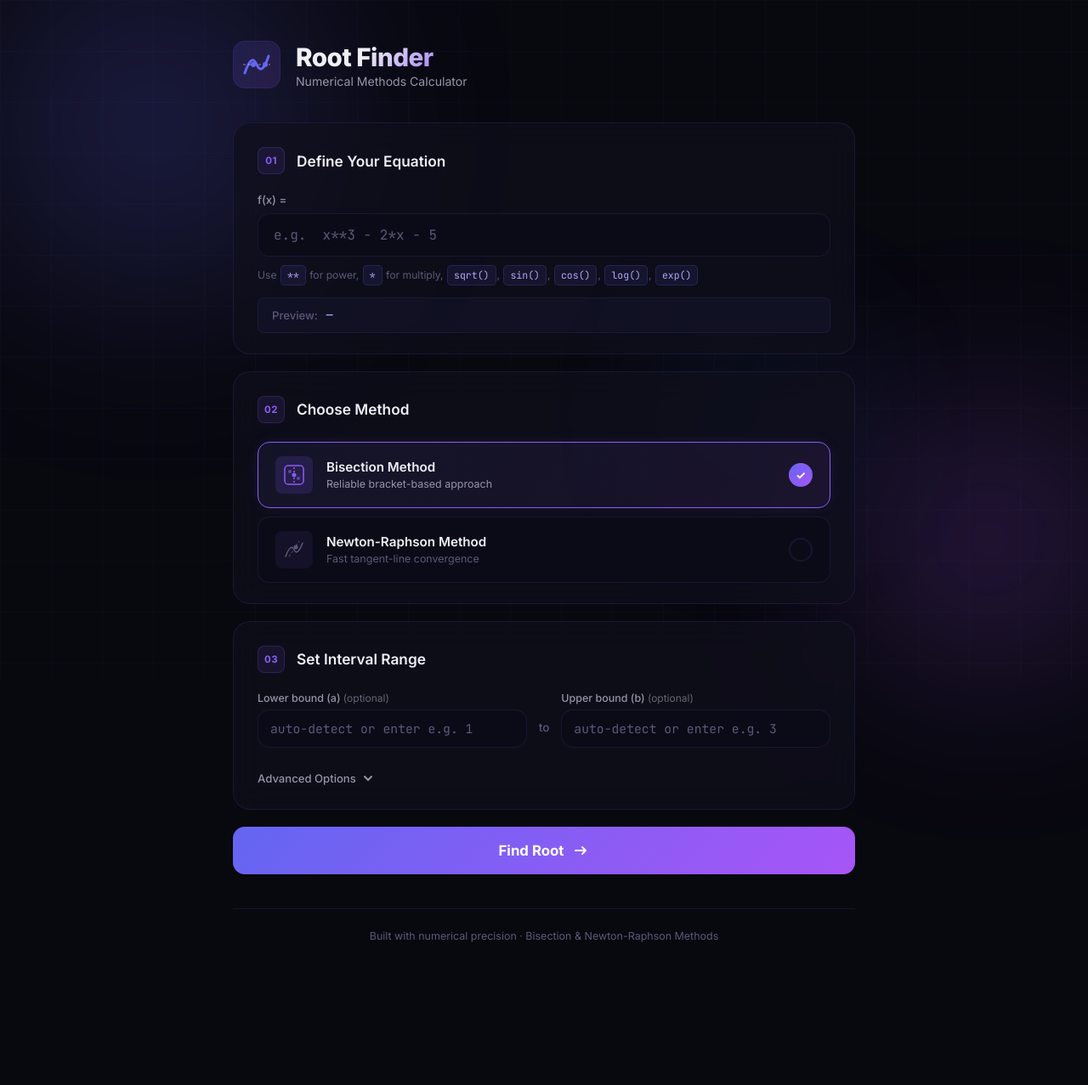
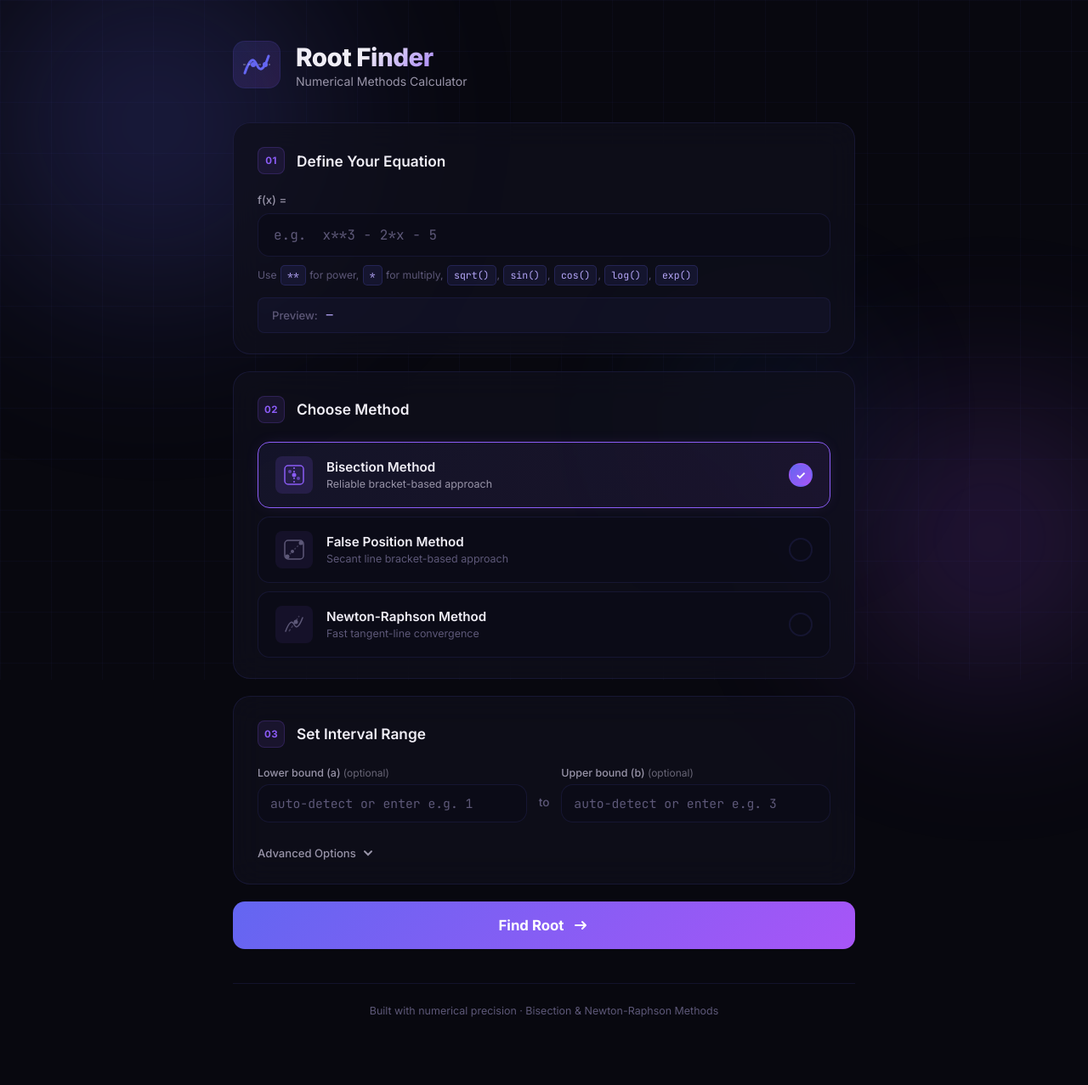
Before and after one commit to SaifHassanEmon/RootFInder, a Flask app: page / in a window 1280 px wide. Shown: the whole page at 85% size. Before the commit the page ends 1109 px from the top, so only its background shows below. Run offline with Flask 3, Linux system fonts and the light colour scheme.

Commit message:
Add False Position (Regula Falsi) method

```diff
--- a/app.py
+++ b/app.py
@@ -146,6 +146,70 @@ def bisection(f_lambda, a, b, tol, max_iter):
     return rows, (a + b) / 2.0, False, f"Did not converge within {max_iter} iterations. Best approximation returned."
 
 # ---------------------------------------------------------------------------
+# False Position (Regula Falsi) Method
+# ---------------------------------------------------------------------------
+
+def false_position(f_lambda, a, b, tol, max_iter):
+    """
+    False Position (Regula Falsi) root-finding method.
+    Returns (table_rows, root, converged, message).
+    """
+    fa = safe_eval(f_lambda, a)
+    fb = safe_eval(f_lambda, b)
+
+    if fa is None or fb is None:
+        return [], None, False, "Cannot evaluate the function at one or both endpoints."
+
+    if fa * fb > 0:
+        return [], None, False, (
+            f"Invalid range: f({a}) = {fa:.6g} and f({b}) = {fb:.6g} have the same sign. "
+            "The False Position method requires f(a) and f(b) to have opposite signs."
+        )
+
+    rows = []
+    c_old = None
+
+    for i in range(1, max_iter + 1):
+        fa_val = safe_eval(f_lambda, a)
+        fb_val = safe_eval(f_lambda, b)
+
+        if fa_val is None or fb_val is None:
+            return rows, None, False, "Cannot evaluate f(a) or f(b)."
+
+        if abs(fb_val - fa_val) < 1e-15:
+            return rows, None, False, "f(b) - f(a) is zero; division by zero in False Position formula."
+
+        c = (a * fb_val - b * fa_val) / (fb_val - fa_val)
+        fc = safe_eval(f_lambda, c)
+        if fc is None:
+            return rows, None, False, f"Cannot evaluate f({c})."
+
+        error = abs(c - c_old) if c_old is not None else abs(b - a)
+
+        rows.append({
+            'iter': i,
+            'a': round(a, 10),
+            'b': round(b, 10),
+            'c': round(c, 10),
+            'fa': round(fa_val, 10),
+            'fb': round(fb_val, 10),
+            'fc': round(fc, 10),
+            'error': round(error, 10),
+        })
+
+        if abs(fc) < 1e-15 or error < tol:
+            return rows, c, True, f"Converged after {i} iterations."
+
+        c_old = c
+
+        if fa_val * fc < 0:
+            b = c
+        else:
+            a = c
+
+    return rows, c_old, False, f"Did not converge within {max_iter} iterations. Best approximation returned."
+
+# ---------------------------------------------------------------------------
 # Newton-Raphson Method
 # ---------------------------------------------------------------------------
 
@@ -254,6 +318,29 @@ def solve():
         columns = ['iter', 'a', 'b', 'c', 'fa', 'fb', 'fc', 'error']
         headers = ['n', 'a', 'b', 'c = (a+b)/2', 'f(a)', 'f(b)', 'f(c)', '|Error|']
 
+    elif method == 'false_position':
+        a_val = data.get('a')
+        b_val = data.get('b')
+
+        if a_val is None or a_val == "" or b_val is None or b_val == "":
+            a, b = find_bisection_interval(f)
+            if a is None or b is None:
+                return jsonify({'success': False, 'error': 'Could not automatically find an interval where the function changes sign. Please specify a range manually.'}), 400
+            auto_detected = True
+        else:
+            try:
+                a, b = float(a_val), float(b_val)
+                auto_detected = False
+            except ValueError:
+                return jsonify({'success': False, 'error': 'Lower and upper bounds must be numeric.'}), 400
+
+            if a >= b:
+                return jsonify({'success': False, 'error': 'Lower bound (a) must be less than upper bound (b).'}), 400
+
+        rows, root, converged, message = false_position(f, a, b, tol, max_iter)
+        columns = ['iter', 'a', 'b', 'c', 'fa', 'fb', 'fc', 'error']
+        headers = ['n', 'a', 'b', 'c (false position)', 'f(a)', 'f(b)', 'f(c)', '|Error|']
+
     elif method == 'newton':
         x0_val = data.get('x0')
         if x0_val is None or x0_val == "":
@@ -293,7 +380,7 @@ def solve():
         'auto_detected': auto_detected
     }
 
-    if method == 'bisection':
+    if method in ('bisection', 'false_position'):
         result['a'] = a
         result['b'] = b
     elif method == 'newton':
--- a/static/js/script.js
+++ b/static/js/script.js
@@ -11,6 +11,7 @@
     const previewExpr     = document.getElementById('preview-expr');
     const previewStatus   = document.getElementById('preview-status');
     const btnBisection    = document.getElementById('btn-bisection');
+    const btnFalsePosition = document.getElementById('btn-falseposition');
     const btnNewton       = document.getElementById('btn-newton');
     const bisectionInputs = document.getElementById('bisection-inputs');
     const newtonInputs    = document.getElementById('newton-inputs');
@@ -34,9 +35,10 @@
     function selectMethod(method) {
         selectedMethod = method;
         btnBisection.classList.toggle('active', method === 'bisection');
+        btnFalsePosition.classList.toggle('active', method === 'false_position');
         btnNewton.classList.toggle('active', method === 'newton');
 
-        if (method === 'bisection') {
+        if (method === 'bisection' || method === 'false_position') {
             bisectionInputs.classList.remove('hidden');
             newtonInputs.classList.add('hidden');
             rangeTitle.textContent = 'Set Interval Range';
@@ -48,6 +50,7 @@
     }
 
     btnBisection.addEventListener('click', () => selectMethod('bisection'));
+    btnFalsePosition.addEventListener('click', () => selectMethod('false_position'));
     btnNewton.addEventListener('click', () => selectMethod('newton'));
 
     // ---- Advanced Options Toggle ----
@@ -122,7 +125,7 @@
             maxIter,
         };
 
-        if (selectedMethod === 'bisection') {
+        if (selectedMethod === 'bisection' || selectedMethod === 'false_position') {
             const aVal = document.getElementById('range-a').value.trim();
             const bVal = document.getElementById('range-b').value.trim();
             if (aVal !== '') payload.a = parseFloat(aVal);
@@ -151,7 +154,7 @@
 
             // Fill auto-detected values back in the UI inputs
             if (data.auto_detected) {
-                if (data.method === 'bisection') {
+                if (data.method === 'bisection' || data.method === 'false_position') {
                     document.getElementById('range-a').value = data.a;
                     document.getElementById('range-b').value = data.b;
                 } else if (data.method === 'newton') {
@@ -171,12 +174,15 @@
     // ---- Render Results ----
     function renderResults(data) {
         // Meta tags
-        const methodLabel = data.method === 'bisection' ? 'Bisection' : 'Newton-Raphson';
+        let methodLabel = 'Bisection';
+        if (data.method === 'false_position') methodLabel = 'False Position';
+        else if (data.method === 'newton') methodLabel = 'Newton-Raphson';
+
         let metaHTML = `
             <span class="meta-tag"><span class="tag-label">Method</span> ${methodLabel}</span>
             <span class="meta-tag"><span class="tag-label">f(x)</span> ${escapeHTML(data.equation)}</span>
         `;
-        if (data.method === 'bisection') {
+        if (data.method === 'bisection' || data.method === 'false_position') {
             metaHTML += `<span class="meta-tag"><span class="tag-label">Interval [a, b]</span> [${formatNum(data.a, 6)}, ${formatNum(data.b, 6)}]</span>`;
         } else {
             metaHTML += `<span class="meta-tag"><span class="tag-label">Initial Guess (x₀)</span> ${formatNum(data.x0, 6)}</span>`;
--- a/templates/index.html
+++ b/templates/index.html
@@ -91,6 +91,23 @@
                     <div class="method-info">
                         <span class="method-name">Bisection Method</span>
                         <span class="method-desc">Reliable bracket-based approach</span>
+                    </div>
+                    <span class="method-check">✓</span>
+                </button>
+
+                <button class="method-btn" id="btn-falseposition" data-method="false_position">
+                    <div class="method-icon">
+                        <svg width="28" height="28" viewBox="0 0 28 28" fill="none">
+                            <rect x="3" y="3" width="22" height="22" rx="4" stroke="currentColor" stroke-width="1.5"/>
+                            <line x1="6" y1="22" x2="22" y2="6" stroke="currentColor" stroke-width="1.5" stroke-dasharray="2 2" opacity="0.6"/>
+                            <circle cx="6" cy="22" r="2.5" fill="currentColor"/>
+                            <circle cx="22" cy="6" r="2.5" fill="currentColor"/>
+                            <circle cx="12" cy="16" r="2" fill="currentColor"/>
+                        </svg>
+                    </div>
+                    <div class="method-info">
+                        <span class="method-name">False Position Method</span>
+                        <span class="method-desc">Secant line bracket-based approach</span>
                     </div>
                     <span class="method-check">✓</span>
                 </button>
```
